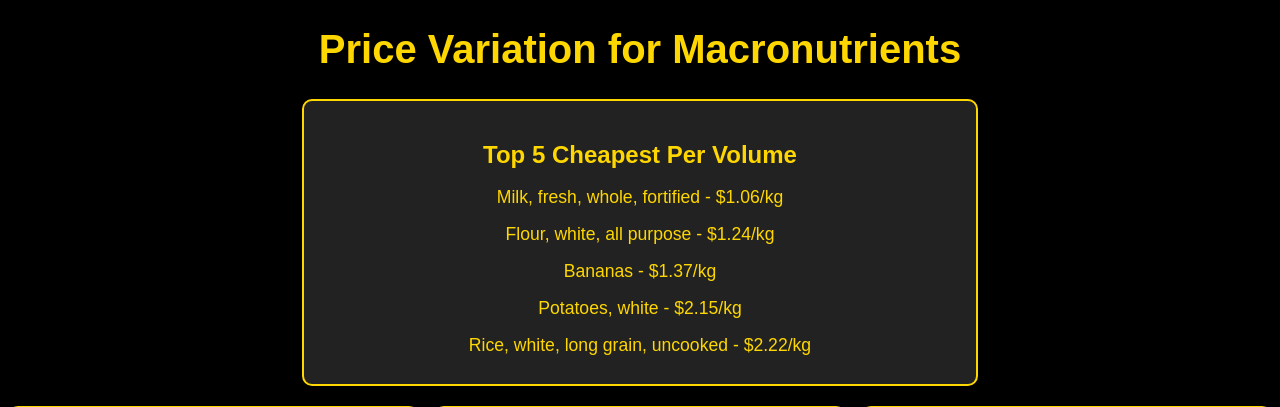
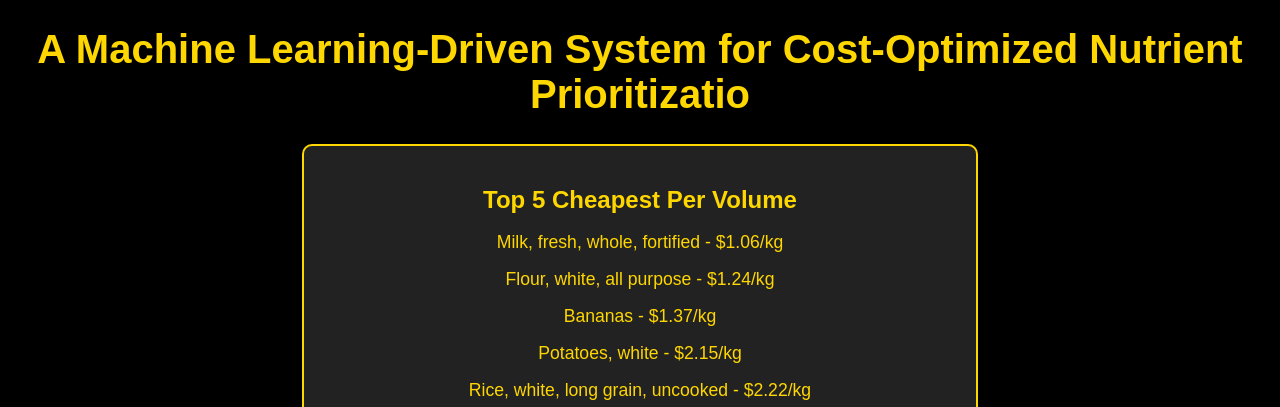
Before and after one commit to aliu-7/Macronutrients-Price-Analysis, a Flask app: page / in a window 1280 px wide. Shown: the top 407 px of the page. Run offline with Flask 3, Linux system fonts and the light colour scheme.

Commit message:
Updates 4/1

```diff
--- a/templates/index.html
+++ b/templates/index.html
@@ -3,11 +3,11 @@
 <head>
     <meta charset="UTF-8">
     <meta name="viewport" content="width=device-width, initial-scale=1.0">
-    <title>Price Variation for Macronutrients</title>
+    <title>A Machine Learning-Driven System for Cost-Optimized Nutrient Prioritizatio</title>
     <link rel="stylesheet" href="{{ url_for('static', filename='styles.css') }}">
 </head>
 <body>
-    <h1>Price Variation for Macronutrients</h1>
+    <h1>A Machine Learning-Driven System for Cost-Optimized Nutrient Prioritizatio</h1>
 
     <!-- Leaderboard for Cheapest Items -->
     <div class="container">
```
